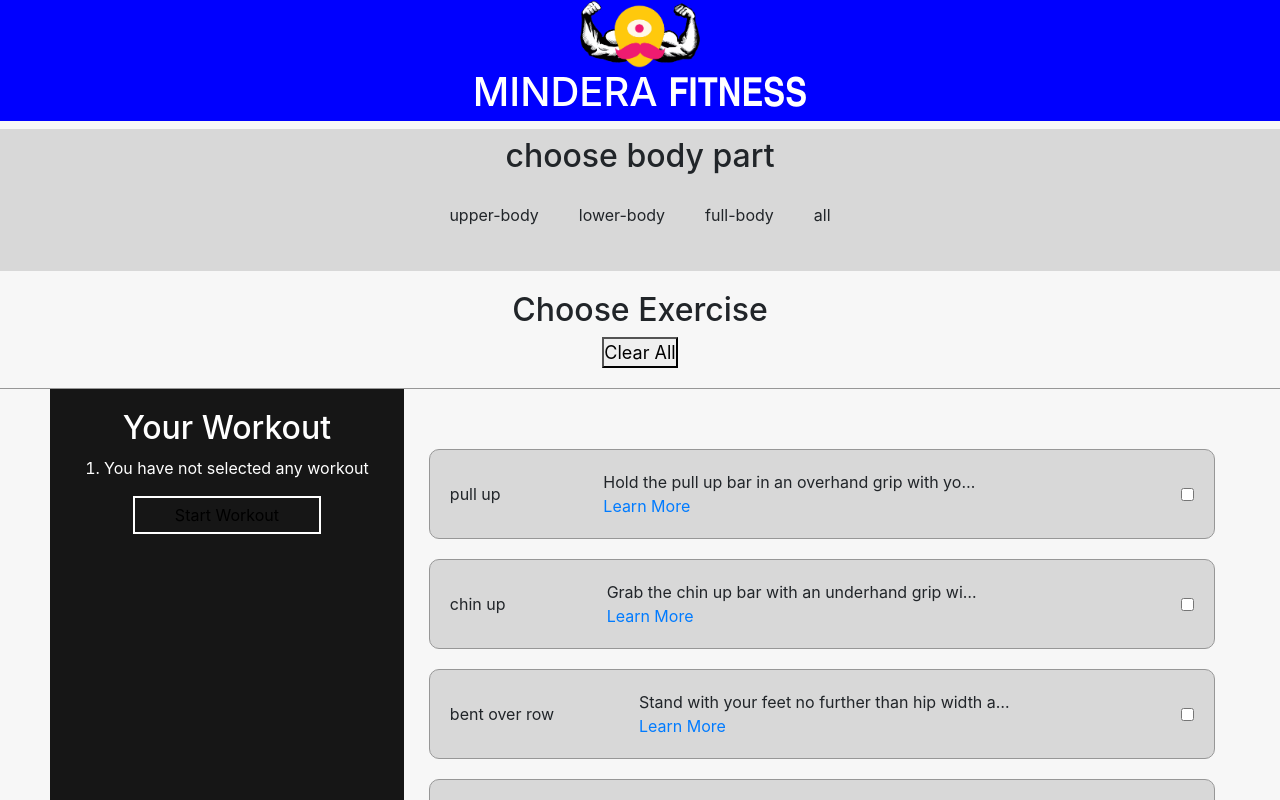
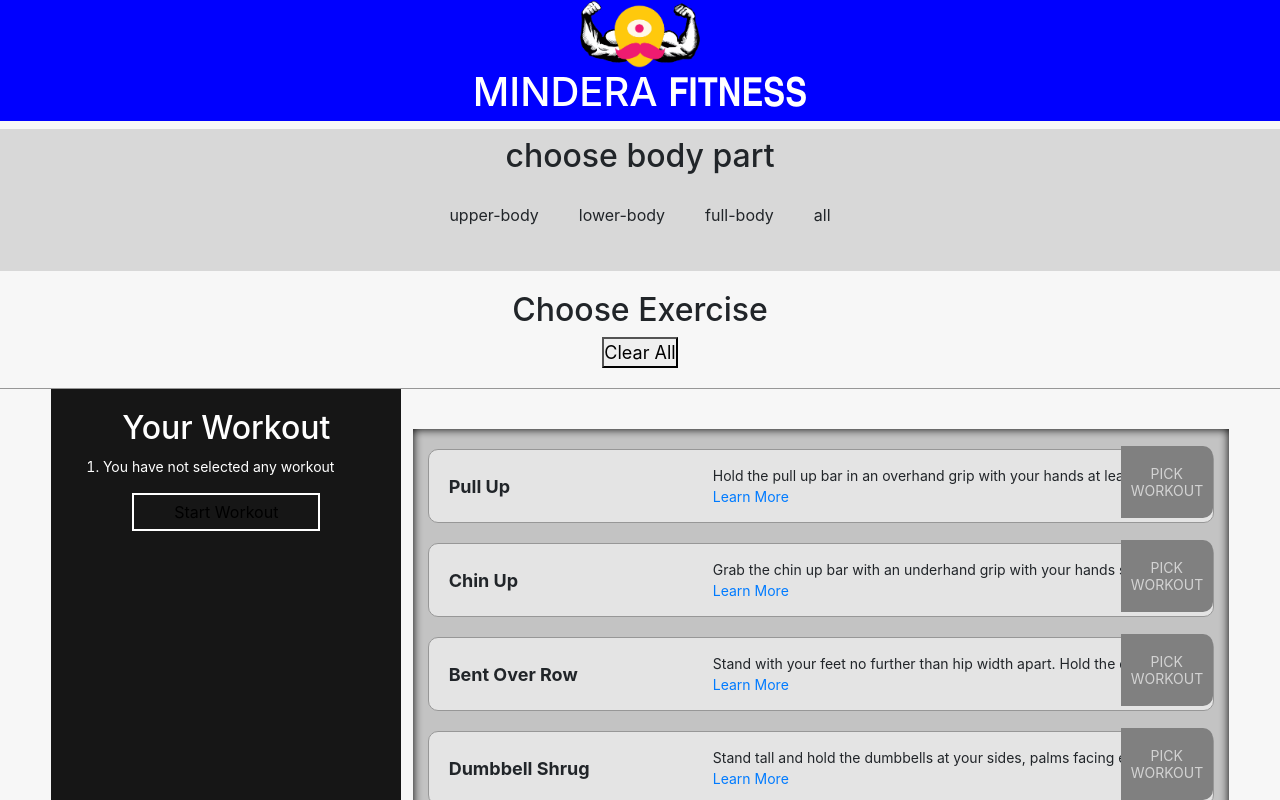
Before and after one commit to mendozarriff/minderafitness, a React (Create React App) app: page / in a window 1280 px wide. Shown: the top 800 px of the page. Built offline with nearby package versions, Linux system fonts and the light colour scheme.

Commit message:
UPDATE input checkboxes - style it to make it look like a button.  ADD checkmark image to be used when input checkbox is checked.  UPDATE list to have a height and make it scrollable.  Style the scroll bar

```diff
--- a/src/App.css
+++ b/src/App.css
@@ -12,6 +12,27 @@ p{
   padding: 0;
   margin: 0;
 }
+
+/* width */
+.list::-webkit-scrollbar {
+  width: 20px;
+}
+
+/* Track */
+.list::-webkit-scrollbar-track {
+  box-shadow: inset 0 0 5px grey;
+  /* border-radius: 10px; */
+}
+
+/* Handle */
+.list::-webkit-scrollbar-thumb {
+  background: #1644FF;
+}
+
+/* Handle on hover */
+/* .list::-webkit-scrollbar-thumb:hover {
+  background: lightblue;
+} */
 
 .App {
   background: #F7F7F7;
@@ -50,13 +71,20 @@ p{
 }
 
 .list {
-  margin-bottom:50px;
-  margin-top: 40px;
+  margin-bottom: 50px;
+    margin-top: 40px;
+    -moz-box-shadow: inset 0 0 10px #000000;
+    -webkit-box-shadow: inset 0 0 10px #000000;
+    box-shadow: inset 0 0 10px #000000;
+    height: 400px;
+    overflow-y: scroll;
+    z-index: 1;
+    background: #c3c3c3;
 }
 
 .list_item{
   display: flex;
-  background: #D8D8D8;
+  background: #e4e4e4;
   padding: 20px;
   border: #979797 1px solid;
   border-radius: 10px;
@@ -64,14 +92,24 @@ p{
   justify-content: space-between;
   margin-top:20px;
   align-items: center;
+  height: 74px;
 }
 
 p.list_item_title{
   margin-bottom: 0!important;
+  line-height: 19px;
 }
 
 p.list_item_description{
   margin-bottom: 0!important;
+}
+
+.list_item_title{
+  width: 33%;
+}
+
+.list_item_description_container{
+  width: 62%;
 }
 
 .workout{
@@ -84,6 +122,7 @@ p.list_item_description{
 .workout li{
   list-style-type: decimal;
   list-style-position: inside;
+  font-size: 14px;
 }
 
 .workout button{
@@ -108,9 +147,6 @@ p.list_item_description{
   text-overflow: ellipsis;
 }
 
-.list_item_description_container{
-  width: 50%;
-}
 
 .main_body{
   max-width: 1200px;
@@ -120,9 +156,89 @@ p.list_item_description{
 .workout ul{
   text-align: left;
 }
+
+.list_item{
+  position: relative;
+}
+
+.workout_button{
+  display: block;
+  /* background: grey;
+  color: #f2f2f2; */
+  position: absolute;
+  right: 0;
+  padding: 19px 10px;
+  cursor: pointer;
+  text-align: center;
+  line-height: 17px;
+  border-radius: 0px 10px 10px 0px;
+  max-width: 92px;
+  background: grey;
+  color: lightgrey;
+}
+
+.selected_workout{
+  color: #003300;
+  background: lightgreen;
+  color:#003300;
+  padding: 19px 30px;
+}
+
+
+
+.checkmark_img{
+  width: 33px;
+}
+
+.workout_button p{
+  margin-bottom: 0;
+}
+.workout_button input{
+  visibility: hidden;
+  position: absolute;
+  top: 0;
+  right: 0;
+}
+.workout{
+  position: fixed;
+  bottom: 0;
+  right: 0;
+  left: 0;
+}
+
+.list_item_description{
+  display: none;
+}
+
+.list_item_image{
+  display: none;
+}
+
+.list_item{
+  font-size: 14px;
+}
+
+.list_item_title{
+  text-transform: capitalize;
+  font-weight: bold;
+  font-size: 18px;
+}
+
 @media only screen and (min-width: 750px){
   .navbar_list{
     display: flex;
+  }
+
+  .list_item_description{
+    display: block;
+  }
+
+  .workout_button{
+    padding: 19px 10px;
+  }
+
+  .list_item_image{
+    display: block;
   }
 
   .main_body{
@@ -134,7 +250,15 @@ p.list_item_description{
   .list{
     width: 68%;
     height: 600px;
-    overflow: scroll;
+    overflow-y: scroll;
+  }
+
+  .workout{
+    min-width: 350px;
+    position: static;
+  }
+  .selected_workout{
+    padding: 19px 29px;
   }
 }
 
--- a/src/components/Home.js
+++ b/src/components/Home.js
@@ -3,6 +3,7 @@ import { Container, Button } from 'react-bootstrap';
 import Navbar from './Navbar';
 import {Link,useRouteMatch, withRouter} from "react-router-dom";
 import workouts from '../api/workouts';
+import checkmark from './images/selected.png';
 import _ from 'lodash';
 
 
@@ -17,7 +18,9 @@ class Home extends React.Component{
       filter : 'all',
       workoutsSelected : selectedWorkouts ? selectedWorkouts : [],
       checkedItems: [],
-      checked: checkedWorkouts ? checkedWorkouts : {}
+      checked: checkedWorkouts ? checkedWorkouts : {},
+      pickedButton: "Pick Workout",
+      buttonStatus: { background: 'grey', color: '#f2f2f2'}
     }
 
     this.links = this.links.bind(this);
@@ -47,7 +50,8 @@ class Home extends React.Component{
   handleChange(e){
     if(e.target.checked){
       this.setState({
-        checked:{...this.state.checked, [e.target.name] : e.target.value}
+        checked:{...this.state.checked, [e.target.name] : e.target.value},
+        buttonStatus: {background: "#00cc00", color:"#003300"}
       })
     }else{
       this.setState({
@@ -124,12 +128,15 @@ class Home extends React.Component{
                 <div className="list_item_image">
 
                 </div>
-                <input  onClick={this.selectWorkout}
+                <label className={this.state.checked[`${workout.id}_${workout.type}`] === workout.name ? "workout_button selected_workout" : "workout_button unselected_workout"}>
+                {this.state.checked[`${workout.id}_${workout.type}`] === workout.name? <img className="checkmark_img" src={checkmark} alt="" />  : <p>PICK WORKOUT</p>}
+                  <input  onClick={this.selectWorkout}
                         name={`${workout.id}_${workout.type}`}
                         onChange={this.handleChange}
                         checked={this.state.checked[`${workout.id}_${workout.type}`] === workout.name}
                         type="checkbox"
                         value={workout.name}/>
+                </label>
               </div>
           </Container> : "" )}
         {/* all workouts are displayed by default */}
@@ -146,12 +153,16 @@ class Home extends React.Component{
               <div className="list_item_image">
 
               </div>
-              <input  onClick={this.selectWorkout}
+              <label className={this.state.checked[`${workout.id}_${workout.type}`] === workout.name ? "workout_button selected_workout" : "workout_button unselected_workout"} >
+              {/* Pick<br />Workout */}
+              {this.state.checked[`${workout.id}_${workout.type}`] === workout.name? <img className="checkmark_img" src={checkmark} alt="" /> : <p>PICK WORKOUT</p>}
+                <input  onClick={this.selectWorkout}
                       name={`${workout.id}_${workout.type}`}
                       onChange={this.handleChange}
                       checked={this.state.checked[`${workout.id}_${workout.type}`] === workout.name}
                       type="checkbox"
                       value={workout.name}/>
+              </label>
             </div>
           </Container>) : ""}
           </div>
```
Also changed, not shown: src/components/images/selected.png (added).
